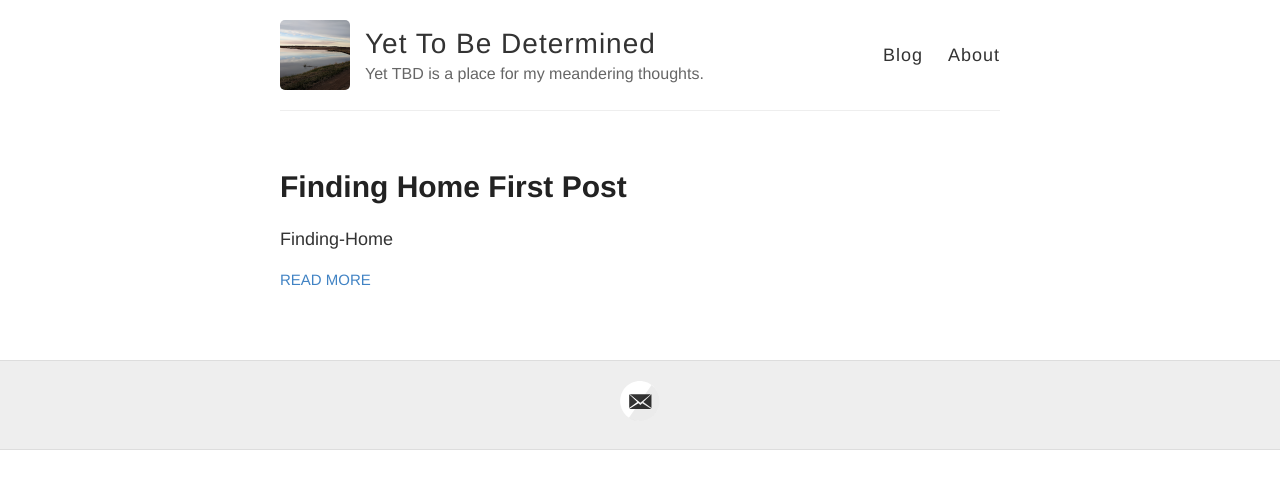
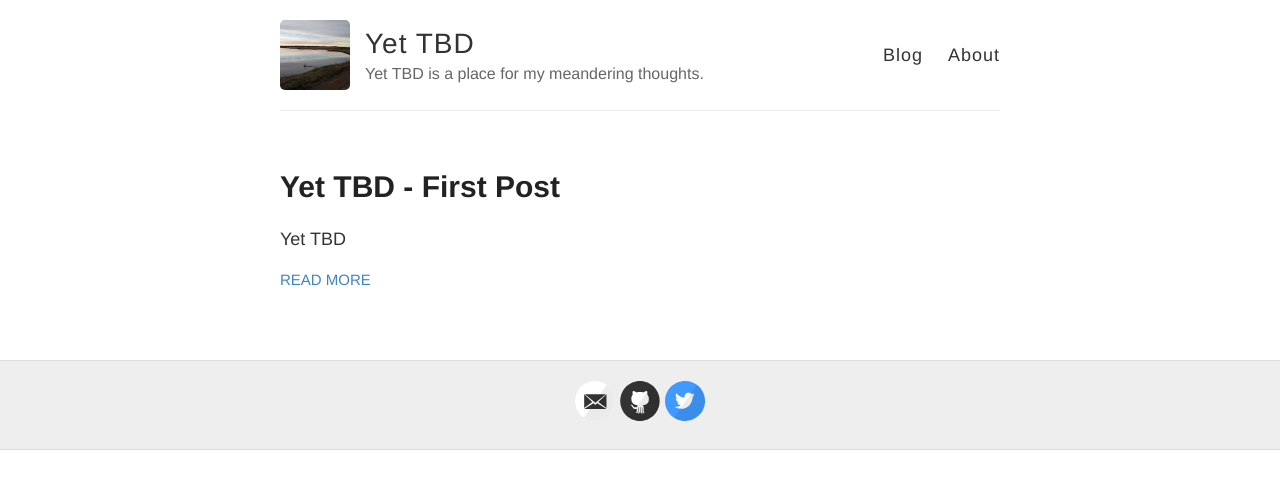
Before and after one commit to westmarshlandpublishing/yet-tbd, a Jekyll site: the page built from index.html, in a window 1280 px wide. Shown: the top 489 px of the page. Built offline with Jekyll 4.4.1, drawn with Linux system fonts in a browser that asks for light colours.

Commit message:
trying to figure out themes

```diff
--- a/_config.yml
+++ b/_config.yml
@@ -3,7 +3,8 @@
 #
 
 # Name of your site (displayed in the header)
-name: Yet To Be Determined
+name: Yet TBD
+title: Yet TBD
 
 # Short bio or description (displayed in the header)
 description: Yet TBD is a place for my meandering thoughts.
@@ -21,12 +22,12 @@ footer-links:
   email: westmarshlandpublishing@gmail.com
   facebook:
   flickr:
-  github:
+  github: westmarshlandpublishing/yet-tbd
   instagram:
   linkedin:
   pinterest:
   rss: # just type anything here for a working RSS icon
-  twitter:
+  twitter: westmarshlandpublishing
   stackoverflow: # your stackoverflow profile, e.g. "users/50476/bart-kiers"
   youtube: # channel/<your_long_string> or user/<user-name>
   googleplus: # anything in your profile username that comes after plus.google.com/
@@ -73,7 +74,7 @@ sass:
   style: :expanded # You might prefer to minify using :compressed
 
 # Use the following plug-ins
-gems:
+plugins:
   - jekyll-sitemap # Create a sitemap using the official Jekyll sitemap gem
   - jekyll-feed # Create an Atom feed using the official Jekyll feed gem
 
@@ -86,3 +87,4 @@ exclude:
   - CNAME
 
 theme: jekyll-theme-time-machine
+# remote_theme: 'mmistakes/minimal-mistakes'
--- a/_posts/2018-05-15-Finding-Home-First-Post.md
+++ /dev/null
@@ -1,5 +0,0 @@
----
-layout: post
-title: Finding Home First Post
----
-Finding-Home
```
Also changed, not shown: _posts/2018-05-15-Yet-TBD-First-Post.md (added, +5 -0 lines).
